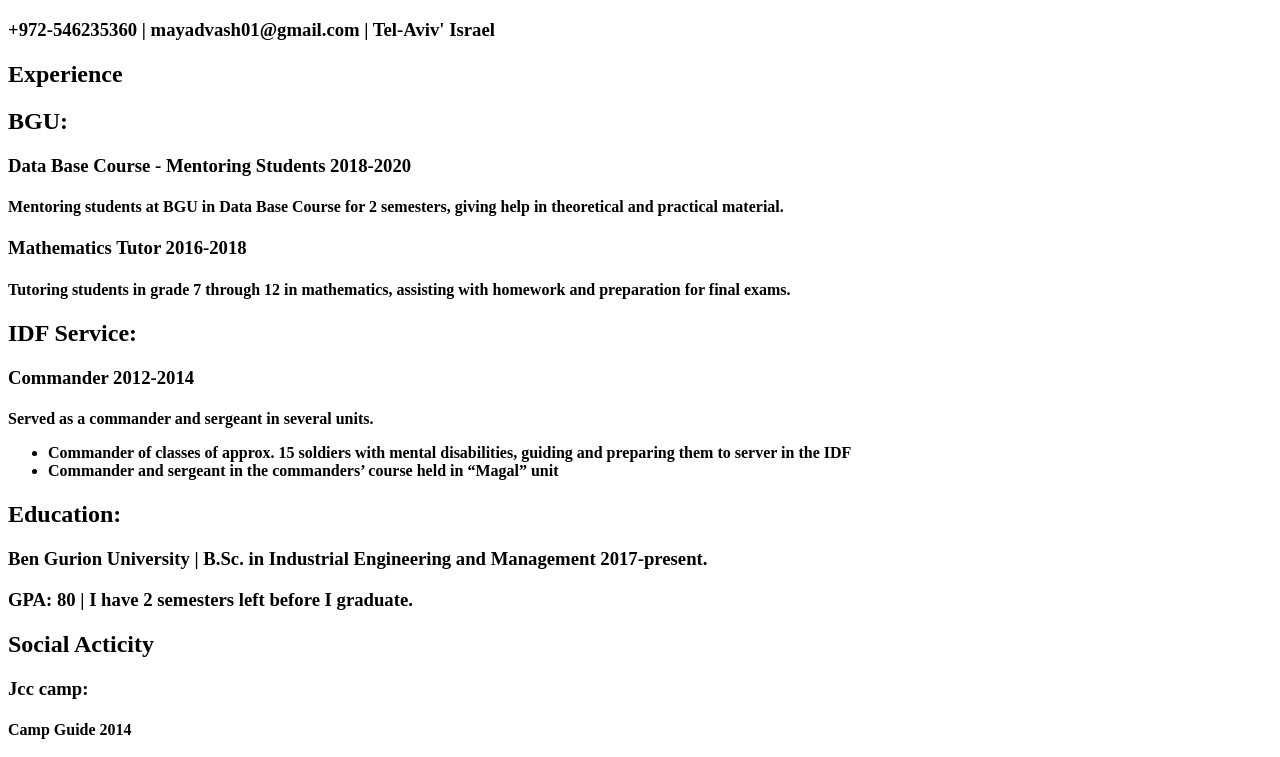
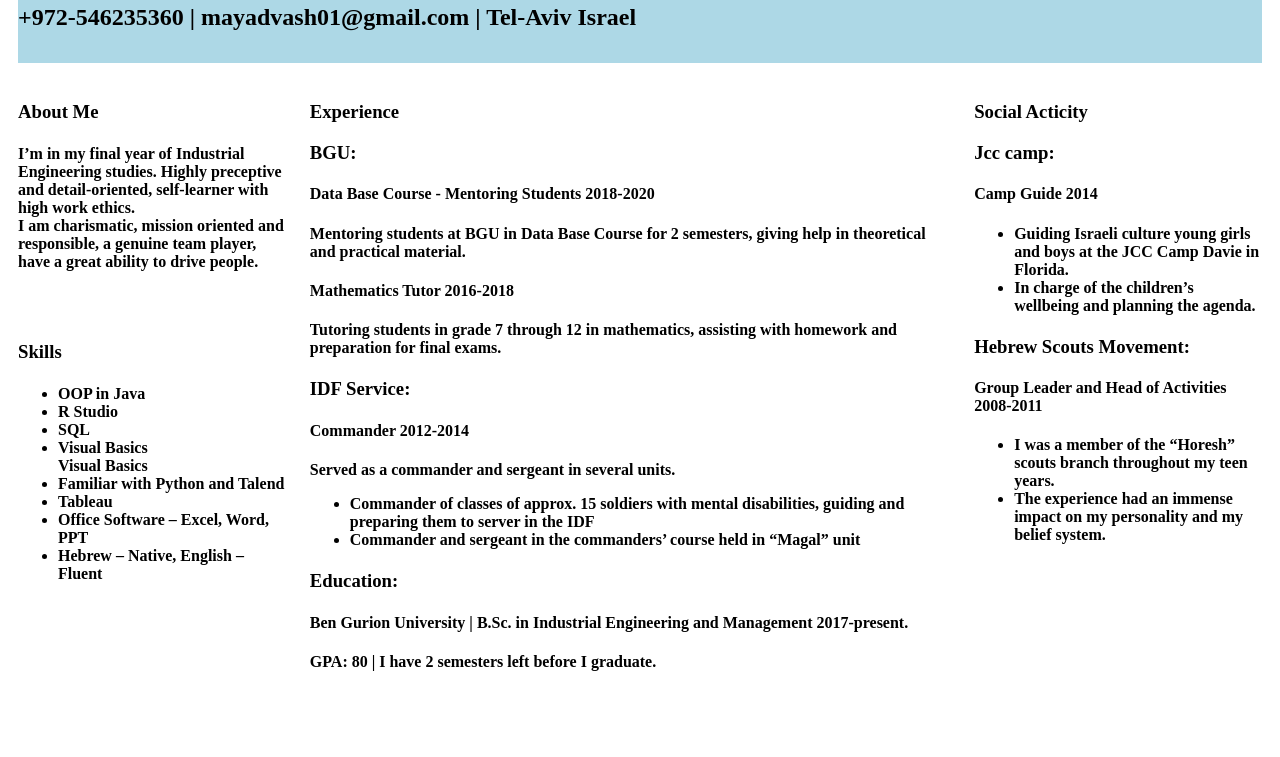
Before and after one commit to mayadvash/hello-world-mayadvash, a plain HTML site: page html_page1.html in a window 1280 px wide. Shown: the part 118-875 px from the top of the page. After the commit the page ends 828 px from the top, so only its background shows below. Drawn offline with Linux system fonts and the light colour scheme.

Commit message:
Add files via upload

```diff
--- /dev/null
+++ b/cv_css.css
@@ -0,0 +1,34 @@
+body{
+    background-color: white;
+    /*    background-image: url(" ")  ; */
+
+}
+
+
+.grid-container{
+    display: grid;
+    grid-template-columns: auto auto auto auto;
+    grid-gap: 20px;
+    padding: 10px;
+    grid-template-rows: 100px;
+    grid-template-areas:
+    'header header header header header'
+    'about  Experience Experience Experience  Social_Acticity'
+    'Skills  Experience Experience Experience  Social_Acticity'
+    ;
+
+    }
+    .item1{grid-area: header; grid-row: 1 / span 2 ; background-color: lightblue; text-align: left; font-weight: bold; font-size: 150%;
+}
+    .item2{grid-area: about;
+            grid-row: 3 / span 7 }
+    .item3{grid-area: Experience;
+           grid-row: 3 / span 20 }
+    .item4{grid-area: Social_Acticity;
+            grid-row: 3 / span 16 }
+    .item5{grid-area: Skills;
+            grid-row: 10 / span 10 }
+
+    div>div{
+        background-color: rgb(255, 255, 255, 0.5);
+    }
--- a/html_page1.html
+++ b/html_page1.html
@@ -2,27 +2,32 @@
 <html>
 <head>
      <title>maya dvash CV</title>
+     <link rel="stylesheet" href="cv_css.css">
 </head>
 <body>
-<h1>Maya dvash </h1>
+    <div class= "grid-container">
+        <div class="item1"> <h2>Maya Dvash </h2>
+            <h4> +972-546235360 | mayadvash01@gmail.com | Tel-Aviv Israel</h4>
+        </div>
+        <div class="item2"><h3> About Me</h3>
 <h4>I’m in my final year of Industrial Engineering studies. Highly preceptive and detail-oriented, self-learner with high work
     ethics.<br>
      I am charismatic, mission oriented and responsible, a genuine team player, have a great ability to drive people.</h4>
-    <h3> +972-546235360 | mayadvash01@gmail.com | Tel-Aviv' Israel</h3>
+    </div>
     <p>
-<h2>Experience</h2>
-<h2>BGU:</h2>
-<h3> Data Base Course - Mentoring Students         2018-2020</h3>
+        <div class="item3"><h3> Experience </h3>
+<h3>BGU:</h3>
+<h4> Data Base Course - Mentoring Students         2018-2020</h4>
 <p>
 <h4>Mentoring students at BGU in Data Base Course for 2 semesters, giving
     help in theoretical and practical material.
      </h4>
-     <h3>Mathematics Tutor    2016-2018 </h3>
+     <h4>Mathematics Tutor    2016-2018 </h4>
      <h4>   Tutoring students in grade 7 through 12 in mathematics, assisting with
         homework and preparation for final exams.
           </h4>
-          <h2>IDF Service: </h2>
-          <h3> Commander  2012-2014</h3>
+          <h3>IDF Service: </h3>
+          <h4> Commander  2012-2014</h4>
           <h4>Served as a commander and sergeant in several units.
               <p>
 <ul>
@@ -33,12 +38,13 @@
         </li>
 </ul>
           </h4>
-          <h2>Education: </h2>
-          <h3>Ben Gurion University | B.Sc. in Industrial Engineering and Management 2017-present.
-            <p>GPA: 80 |
-            I have 2 semesters left before I graduate.
-          </h3>
-          <h2>Social Acticity  </h2>
+          <h3>Education: </h3>
+          <h4>Ben Gurion University | B.Sc. in Industrial Engineering and Management 2017-present.
+            <p> <h4> GPA: 80 |
+            I have 2 semesters left before I graduate.</h4>
+          </h4>
+        </div>
+        <div class="item4"> <h3>Social Acticity </h3>
           <h3>Jcc camp: </h3>
           <h4> Camp Guide   2014</h4>
           <h4>
@@ -48,7 +54,7 @@
               </ul>
           </h4>
           <h3>Hebrew Scouts Movement: </h3>
-          <h3> Group Leader and Head of Activities 2008-2011 </h3>
+          <h4> Group Leader and Head of Activities 2008-2011 </h4>
           <h4> <ul>
               <li>I was a member of the “Horesh” scouts branch throughout my teen
                 years.
@@ -57,14 +63,14 @@
                     belief system.
                     </li>
           </ul></h4>
-          <h2> Skills</h2>
+        </div>
+        <div class="item5"> <h3> Skills </h3>
           <h4><ul> <li> OOP in Java </li> <li>R Studio</li>
             <li>SQL</li>    <li> Visual Basics</li>Visual Basics
             <li>Familiar with Python and Talend  </li> <li>Tableau </li>
             <li>Office Software – Excel, Word, PPT </li> <li>Hebrew – Native, English – Fluent </li>
              </ul></h4>
+            </div>
+            </div>
 </body>
-
-
-
 </html>
```
